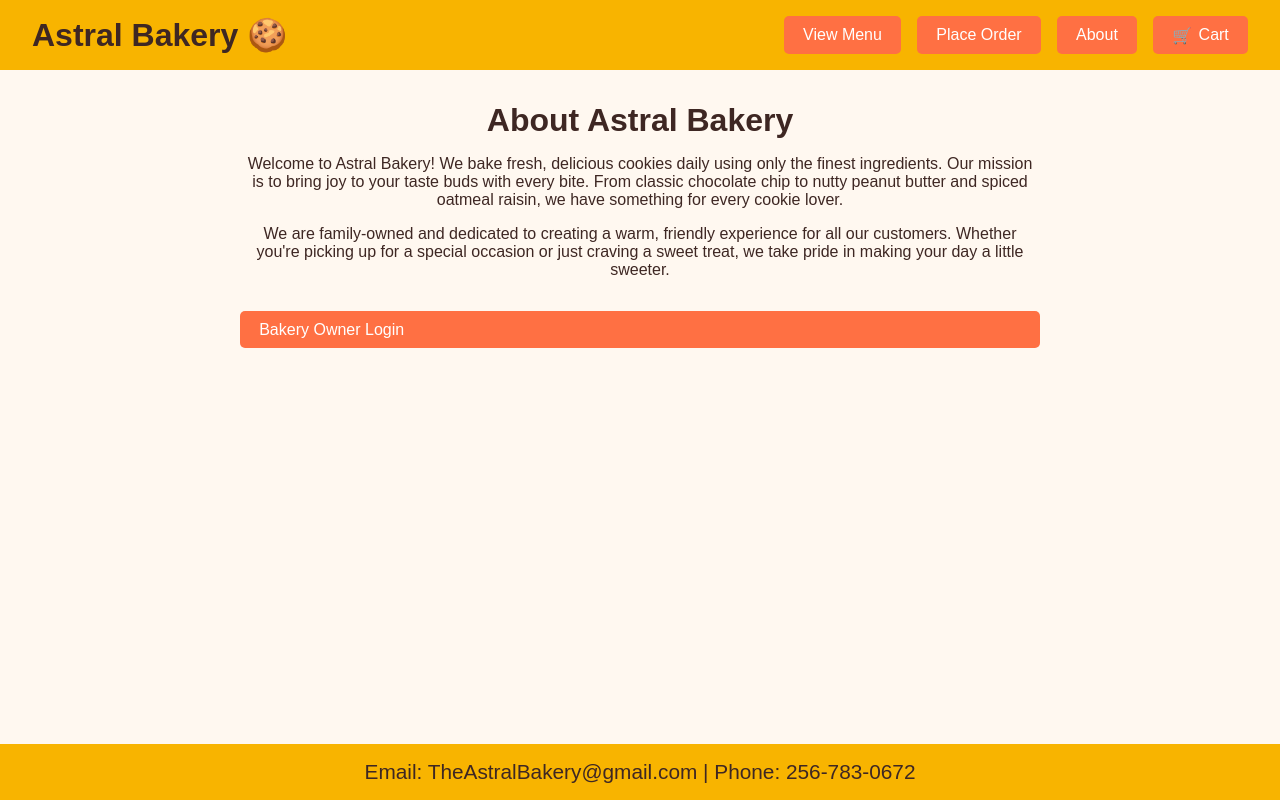
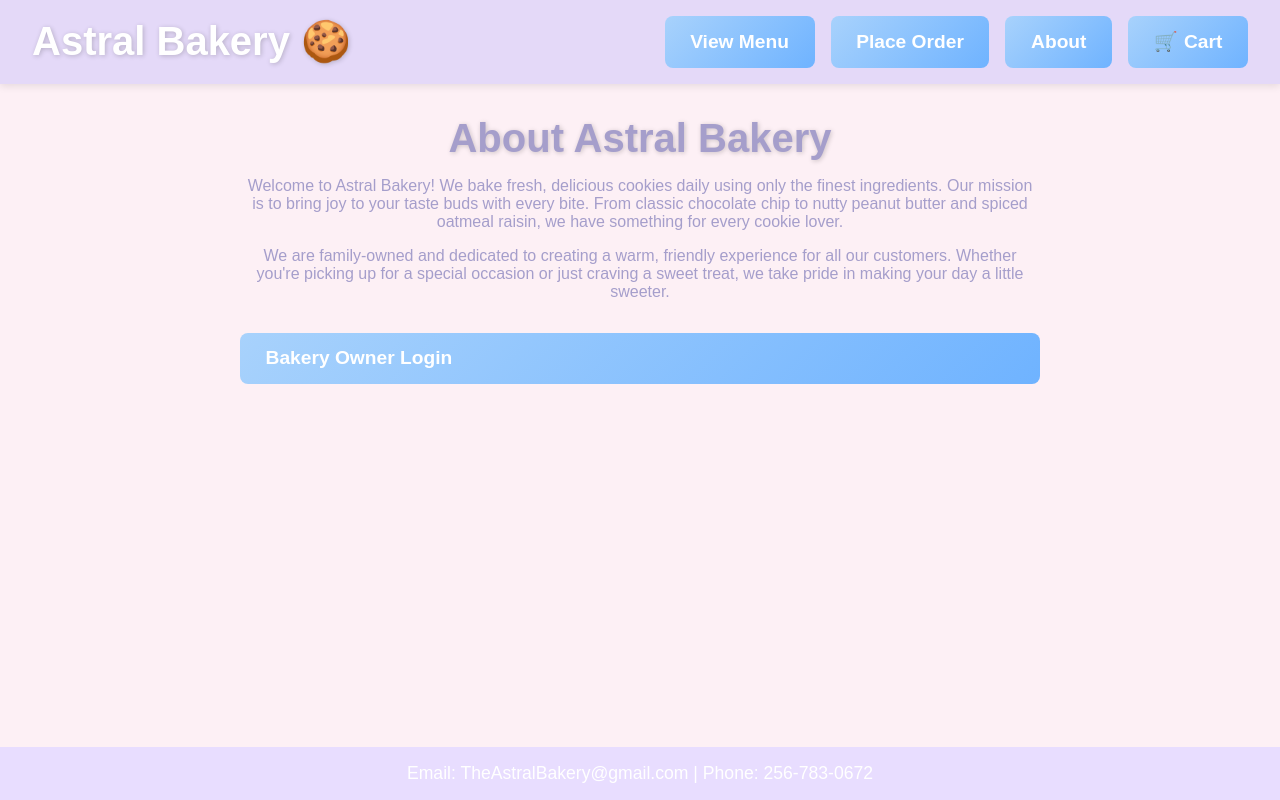
Before and after one commit to vineetnv/astralbakery, a Flask app: page /about in a window 1280 px wide. Run offline with Flask 3, Linux system fonts and the light colour scheme.

Commit message:
changed front page asthetics

```diff
--- a/templates/base.html
+++ b/templates/base.html
@@ -7,7 +7,7 @@
 
     <style>
         html, body {
-            height: 100%; /* full viewport height */
+            height: 100%;
             margin: 0;
             padding: 0;
         }
@@ -15,32 +15,36 @@
         body {
             display: flex;
             flex-direction: column;
-            font-family: 'Arial', sans-serif;
-            background-color: #fff8f0;
-            color: #3e2723;
+            font-family: 'Poppins', sans-serif;
+            background-color: #fdf0f5; /* soft pink-lavender */
+            color: #a59ecb;
             text-align: start;
             min-height: 100vh;
         }
 
         main {
-            flex: 1; /* expands to fill vertical space */
+            flex: 1;
         }
 
         header {
-            background-color: #f8b400;
+            background-color: #e4d9f8; /* lighter pastel purple */
             padding: 1rem 2rem;
             display: flex;
             justify-content: space-between;
             align-items: center;
+            color: #ffffff;
+            box-shadow: 0 2px 8px rgba(0,0,0,0.1);
         }
 
         h1 {
             margin: 0;
-            font-size: 2rem;
+            font-size: 2.5rem;
+            font-weight: 700;
+            text-shadow: 1px 1px 5px rgba(0,0,0,0.2);
         }
 
         h1 a {
-            color: inherit;
+            color: #ffffff;
             text-decoration: none;
         }
 
@@ -50,24 +54,25 @@
         }
 
         .button {
-            background-color: #ff7043;
-            color: white;
+            background: linear-gradient(135deg, #a8d2fc, #6fb3ff); /* gradient blue */
+            color: #ffffff;
+            font-weight: 700;
             border: none;
-            padding: 0.6rem 1.2rem;
-            border-radius: 5px;
+            padding: 0.9rem 1.6rem; /* slightly bigger */
+            border-radius: 8px;
             cursor: pointer;
-            font-size: 1rem;
+            font-size: 1.2rem; /* slightly bigger text */
             text-decoration: none;
             display: flex;
             align-items: center;
             gap: 0.4rem;
+            transition: background 0.3s ease;
         }
 
         .button:hover {
-            background-color: #e64a19;
+            background: linear-gradient(135deg, #8fc7ff, #4fa3ff);
         }
 
-        /* Banner */
         .banner {
             width: 100%;
             height: 250px;
@@ -82,6 +87,7 @@
             font-weight: bold;
             margin-top: 2rem;
             text-decoration: underline;
+            color: #f0a7c0; /* slightly darker pastel pink */
         }
 
         /* Grid for current selections */
@@ -94,7 +100,18 @@
         }
 
         .grid-item {
+            position: relative;
             text-align: center;
+            border-radius: 12px;
+            padding: 1rem;
+            box-shadow: 0 2px 6px rgba(0,0,0,0.08);
+            transition: transform 0.2s ease, box-shadow 0.2s ease;
+            background: linear-gradient(135deg, #d5c2f0, #ffe0f0); /* fully opaque pastel purple/pink */
+        }
+
+        .grid-item:hover {
+            transform: translateY(-4px);
+            box-shadow: 0 4px 10px rgba(0,0,0,0.12);
         }
 
         .grid-item img {
@@ -102,22 +119,24 @@
             height: 250px;
             object-fit: cover;
             border-radius: 10px;
+            background-color: transparent; /* transparent image background */
         }
 
         .grid-item p {
             margin-top: 0.5rem;
             font-weight: bold;
             font-size: 1.1rem;
+            color: #5a4d6c;
         }
 
         /* Bottom banner */
         .bottom-banner {
-            background-color: #f8b400;
-            color: #3e2723;
+            background-color: #e8ddff; /* lighter pastel purple */
+            color: #ffffff;
             text-align: center;
             padding: 1rem 0;
-            font-size: 1.3rem;
-            margin-top: 0; /* let flex layout handle spacing */
+            font-size: 1.1rem;
+            margin-top: 3rem; /* moved down from grid */
         }
 
         /* Slide-in cart panel */
@@ -127,9 +146,9 @@
             right: -100%;
             width: 300px;
             height: 100%;
-            background-color: #fff8f0;
-            border-left: 2px solid #f8b400;
-            box-shadow: -2px 0 5px rgba(0,0,0,0.3);
+            background-color: #fdf0f5;
+            border-left: 2px solid #e4d9f8;
+            box-shadow: -2px 0 6px rgba(0,0,0,0.2);
             transition: right 0.3s ease;
             padding: 1rem;
             overflow-y: auto;
@@ -142,6 +161,7 @@
 
         .cart-panel h3 {
             margin-top: 0;
+            color: #9083a1;
         }
 
     </style>
@@ -161,12 +181,10 @@
         {% block content %}{% endblock %}
     </main>
 
-    <!-- Bottom banner -->
     <div class="bottom-banner">
         Email: TheAstralBakery@gmail.com | Phone: 256-783-0672
     </div>
 
-    <!-- Slide-in cart panel -->
     <div id="cart-panel" class="cart-panel">
         <h3>Your Cart</h3>
         <p>No items yet.</p>
@@ -177,13 +195,11 @@
             const cartButton = document.getElementById('cart-button');
             const cartPanel = document.getElementById('cart-panel');
 
-            // Toggle cart panel when button clicked
             cartButton.addEventListener('click', (e) => {
                 e.preventDefault();
                 cartPanel.classList.toggle('open');
             });
 
-            // Close cart panel when clicking outside
             document.addEventListener('click', (e) => {
                 if (!cartPanel.contains(e.target) && !cartButton.contains(e.target)) {
                     cartPanel.classList.remove('open');
```
